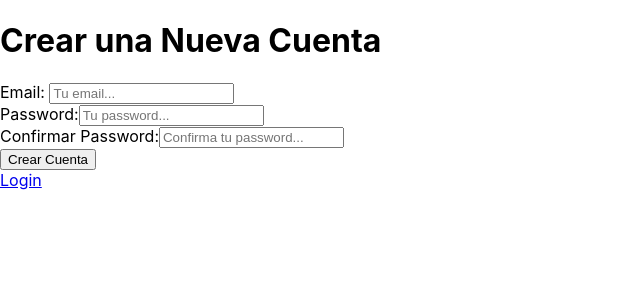
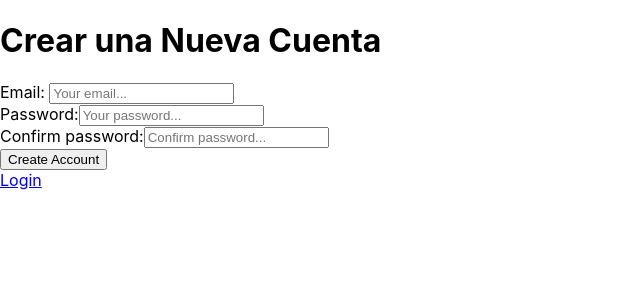
Before and after one commit to santiagolopez02/Presupuesto-Challenge, a React (Create React App) app in the folder client/: page /new-account in a window 1280 px wide. Shown: the top 300 px of the page, without its empty margins (0-640 px from the left). Built offline with nearby package versions, Linux system fonts and the light colour scheme.

Commit message:
Building client

```diff
--- a/client/src/App.js
+++ b/client/src/App.js
@@ -4,9 +4,14 @@ import LogIn from './component/auth/LogIn';
 import CreateAccount from './component/auth/CreateAccount';
 import BudgetComponent from './component/budget/BudgetComponent';
 
+import AuthState from './context/auth/authState'
+import AlertState from './context/alert/alertState'
+
 
 function App() {
   return (
+    <AlertState>
+      <AuthState>
           <Router>
             <Switch>
               <Route exact path="/" component={LogIn}/>
@@ -14,6 +19,8 @@ function App() {
               <Route exact path="/budget" component={BudgetComponent}/>
             </Switch>
           </Router>
+      </AuthState>
+    </AlertState>
   );
 }
 
--- a/client/src/component/auth/CreateAccount.js
+++ b/client/src/component/auth/CreateAccount.js
@@ -1,39 +1,58 @@
-import React, {useState} from 'react';
+import React, {useState, useContext} from 'react';
 import {Link} from 'react-router-dom';
+import AlertContext from '../../context/alert/alertContext'
 
 
-const NuevaCuenta = () => {
+const NewAccount = () => {
+//get value alert context
+    const alertContext = useContext(AlertContext);
+    const { alert, showAlert} = alertContext;
 
-//State de usuario
+//State user
     const [user, setUser] = useState({
         email:"",
         password:"",
-        confirmar:""
+        confirm:""
     })
-//Extraigo los valores en const diferentes
-    const { email, password, confirmar} = user;
+//get value
+    const { email, password, confirm} = user;
 
 
-//capto los valores de los input y guardo el usuario
+//get value input
     const onChange = e =>{
         setUser({
             ...user,
             [e.target.name] : e.target.value
         })
     }
-//funcion para enviar el submit del form
-const onSubmit = e =>{
-    e.preventDefault();
 
-//Validar que los campos esten correctos
+//Submit fomr
+    const onSubmit = e =>{
+        e.preventDefault();
 
+    //Validate field form
+    if(email.trim()==='' || password.trim()==='' || confirm.trim()===''){
+        showAlert('All fields are required', 'alerta-error');
+        return;
+    }
+    //validate password min 6 characters
+    if(password.length < 6){
+        showAlert('The password have a minimum of 6 characters ', 'alerta-error');
+        return;
+    }
+    //validate password and confirm
+    if(password !== confirm){
+        showAlert('Passwords must be the same', 'alerta-error');
+        return;
+    }
 
-//Pasar al action
+    //Pasar al action
 
-}
+    }
     return (
-        <div className="form-usuario">
-            <div className="contenedor-form sombra-dark">
+        <div>
+            {alert ? (<div className={`alerta ${alert.category}`}>{alert.msg}</div>) : null}
+            <div>
                 <h1>Crear una Nueva Cuenta</h1>
 
                 <form
@@ -46,38 +65,37 @@ const onSubmit = e =>{
                             id="email"
                             value={email}
                             name="email"
-                            placeholder="Tu email..."
+                            placeholder="Your email..."
                             onChange={onChange}
                         />
                     </div>
-                    <div className="campo-form">
+                    <div>
                         <label htmlFor="password">Password:</label>
                         <input
                             type="password"
                             id="password"
                             value={password}
                             name="password"
-                            placeholder="Tu password..."
+                            placeholder="Your password..."
                             onChange={onChange}
                         />
                     </div>
-                    <div className="campo-form">
-                        <label htmlFor="confirmar">Confirmar Password:</label>
+                    <div>
+                        <label htmlFor="confirm">Confirm password:</label>
                         <input
                             type="password"
-                            id="confirmar"
-                            value={confirmar}
-                            name="confirmar"
-                            placeholder="Confirma tu password..."
+                            id="confirm"
+                            value={confirm}
+                            name="confirm"
+                            placeholder="Confirm password..."
                             onChange={onChange}
                         />
                     </div>
-                    <div className="campo-form">
+                    <div>
                         <input
                             type="submit"
                             id="submit"
-                            className="btn btn-primario btn-block"
-                            value="Crear Cuenta"
+                            value="Create Account"
                         />
                     </div>
                 </form>
@@ -85,11 +103,10 @@ const onSubmit = e =>{
 
                 <Link
                     to={'/'}
-                    className="enlace-cuenta"
                 >Login</Link>
             </div>
         </div>
      );
 }
 
-export default NuevaCuenta;
+export default NewAccount;
--- a/client/src/component/auth/LogIn.js
+++ b/client/src/component/auth/LogIn.js
@@ -67,11 +67,10 @@ const onSubmit = e =>{
                     </div>
                 </form>
 
+                <Link
+                    to={'/new-account'}
 
-                <Link
-                    to={'/nueva-cuenta'}
-
-                >Crear Cuenta</Link>
+                >Create account</Link>
             </div>
         </div>
      );
--- /dev/null
+++ b/client/src/context/alert/alertContext.js
@@ -0,0 +1,5 @@
+import React, { createContext } from 'react';
+
+const AlertContext = createContext();
+
+export default AlertContext;
--- /dev/null
+++ b/client/src/context/alert/alertReducer.js
@@ -0,0 +1,22 @@
+import {
+    SHOW_ALERT,
+    HIDE_ALERT
+} from '../../types/index'
+
+const AlertReducer = (state, action) => {
+    switch(action.type){
+        case SHOW_ALERT:
+            return{
+                alert : action.payload
+            }
+        case HIDE_ALERT:
+            return{
+                alert : null
+            }
+        default:
+            return state
+    }
+
+}
+
+export default AlertReducer;
--- /dev/null
+++ b/client/src/context/alert/alertState.js
@@ -0,0 +1,46 @@
+import React, {useReducer} from 'react';
+import AlertReducer from './alertReducer';
+import AlertContext from './alertContext';
+import {
+    SHOW_ALERT,
+    HIDE_ALERT
+} from '../../types/index'
+
+
+const AlertState = props => {
+    const initialState = {
+        alert : null
+    }
+
+    const [ state, dispach] = useReducer(AlertReducer, initialState);
+
+    //function
+
+    const showAlert = (msg, category) => {
+        dispach({
+            type: SHOW_ALERT,
+            payload: {
+                msg: msg,
+                category: category
+            }
+        });
+
+        setTimeout(()=>{
+            dispach({
+                type: HIDE_ALERT
+                });
+        }, 5000)
+    }
+    return(
+        <AlertContext.Provider
+            value={{
+                alert : state.alert,
+                showAlert
+            }}
+        >{props.children}
+
+        </AlertContext.Provider>
+    )
+}
+
+export default AlertState;
--- /dev/null
+++ b/client/src/context/auth/authContext.js
@@ -0,0 +1,5 @@
+import React, { createContext } from 'react';
+
+const AuthContext = createContext();
+
+export default AuthContext;
--- /dev/null
+++ b/client/src/context/auth/authReducer.js
@@ -0,0 +1,18 @@
+import {
+    SUCCESSFUL_REGISTRATION,
+    ERROR_REGISTRATION,
+    GET_USER,
+    SUCCESSFUL_LOGIN,
+    ERROR_LOGIN,
+    LOG_OUT
+} from '../../types/index'
+
+const AuthReducer= (state, action)=>{
+    switch(action.type){
+
+        default:
+            return state;
+    }
+}
+
+export default AuthReducer;
--- /dev/null
+++ b/client/src/context/auth/authState.js
@@ -0,0 +1,39 @@
+import React, {useReducer} from 'react';
+import AuthContext from './authContext'
+import AuthReducer from './authReducer'
+import {
+    SUCCESSFUL_REGISTRATION,
+    ERROR_REGISTRATION,
+    GET_USER,
+    SUCCESSFUL_LOGIN,
+    ERROR_LOGIN,
+    LOG_OUT
+} from '../../types/index'
+
+
+const AuthState = props => {
+    const initialState = {
+        token: localStorage.getItem('token'),
+        authenticated: null,
+        user: null,
+        message: null
+    }
+
+    const [ state, dispach] = useReducer(AuthReducer, initialState);
+
+    //functions
+
+    return(
+        <AuthContext.Provider
+            value= {{
+                token: state.token,
+                authenticated: state.authenticated,
+                user: state.user,
+                message: state.message
+            }}
+        >{props.children}
+        </AuthContext.Provider>
+    )
+}
+
+export default AuthState;
--- a/client/src/index.css
+++ b/client/src/index.css
@@ -11,3 +11,13 @@ code {
   font-family: source-code-pro, Menlo, Monaco, Consolas, 'Courier New',
     monospace;
 }
+
+.alerta-ok {
+  background-color: rgb(109, 211, 109);
+  color: rgb(2, 103, 2)
+}
+
+.alerta-error{
+  background-color: rgb(230, 78, 78);
+  color: white;
+}
--- /dev/null
+++ b/client/src/types/index.js
@@ -0,0 +1,10 @@
+export const SUCCESSFUL_REGISTRATION = 'SUCCESSFUL_REGISTRATION';
+export const ERROR_REGISTRATION = 'ERROR_REGISTRATION'
+export const GET_USER = 'GET_USER'
+export const SUCCESSFUL_LOGIN = 'SUCCESSFUL_LOGIN'
+export const ERROR_LOGIN = 'ERROR_LOGIN'
+export const LOG_OUT = 'LOG_OUT'
+
+
+export const SHOW_ALERT = 'SHOW_ALERT';
+export const HIDE_ALERT = 'HIDE_ALERT';
```
Also changed, not shown: 1 other file (tests, documents, lock files or other folders). Lines whose indentation alone changed are shown as unchanged.
